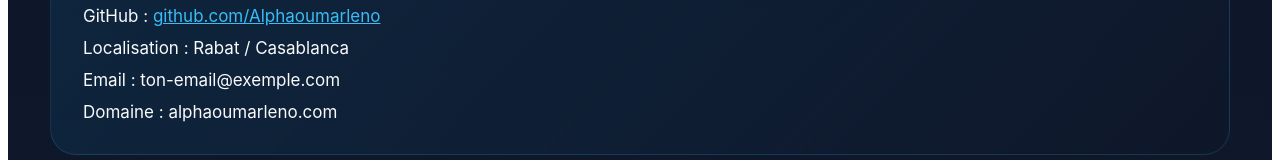
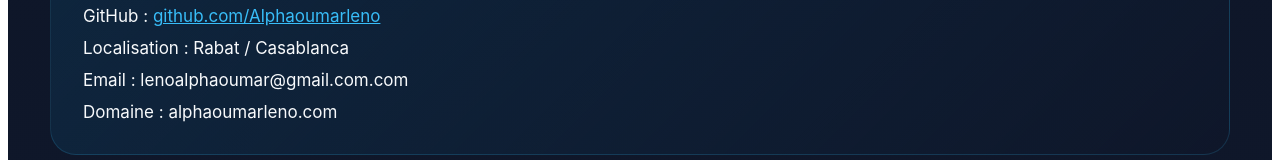
Before and after one commit to Alphaoumarleno/portfolio-alpha, a Next.js app: page / in a window 1280 px wide. Shown: the part 1973-2133 px from the top of the page. Built offline with nearby package versions, Linux system fonts and the light colour scheme.

Commit message:
update email

```diff
--- a/app/page.tsx
+++ b/app/page.tsx
@@ -460,7 +460,7 @@ export default function Home() {
               Localisation : Rabat / Casablanca
             </div>
             <div style={{ color: "#f8fafc", fontSize: "17px" }}>
-              Email : ton-email@exemple.com
+              Email : lenoalphaoumar@gmail.com.com
             </div>
             <div style={{ color: "#f8fafc", fontSize: "17px" }}>
               Domaine : alphaoumarleno.com
```
